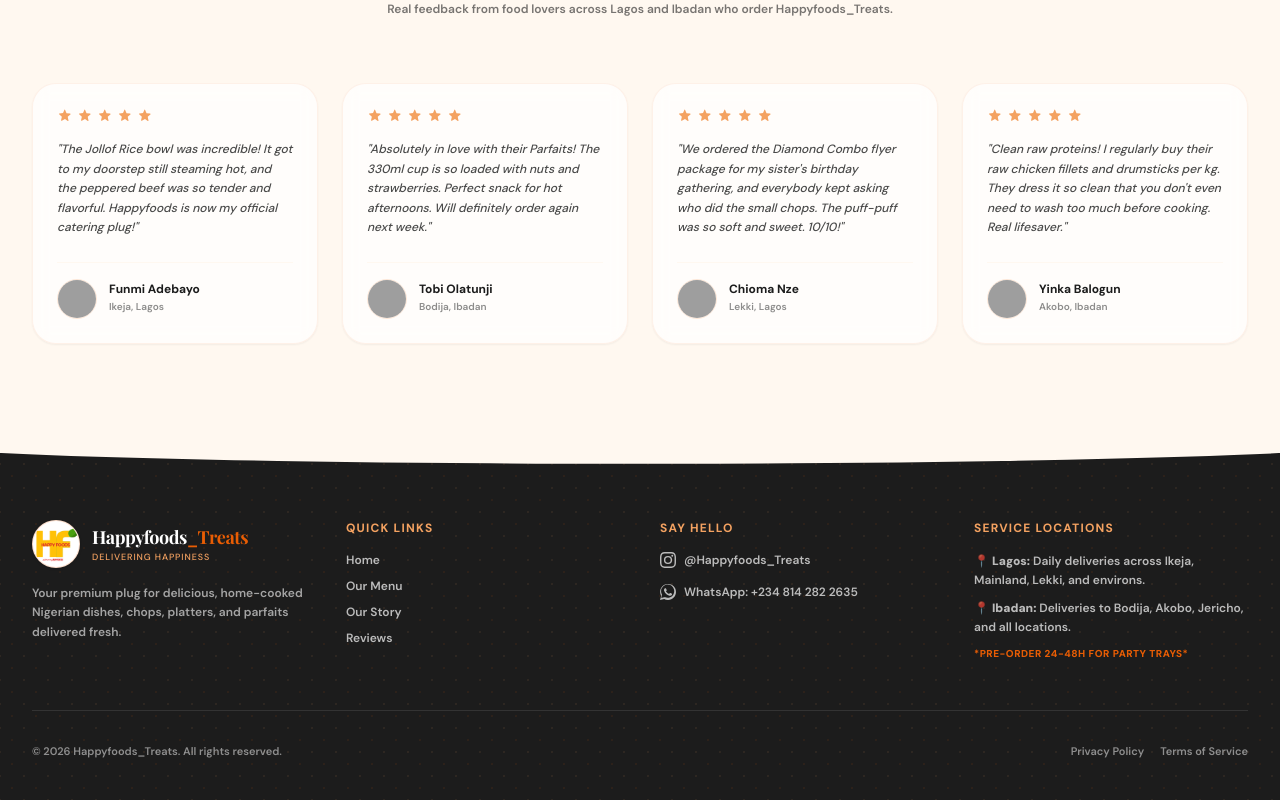
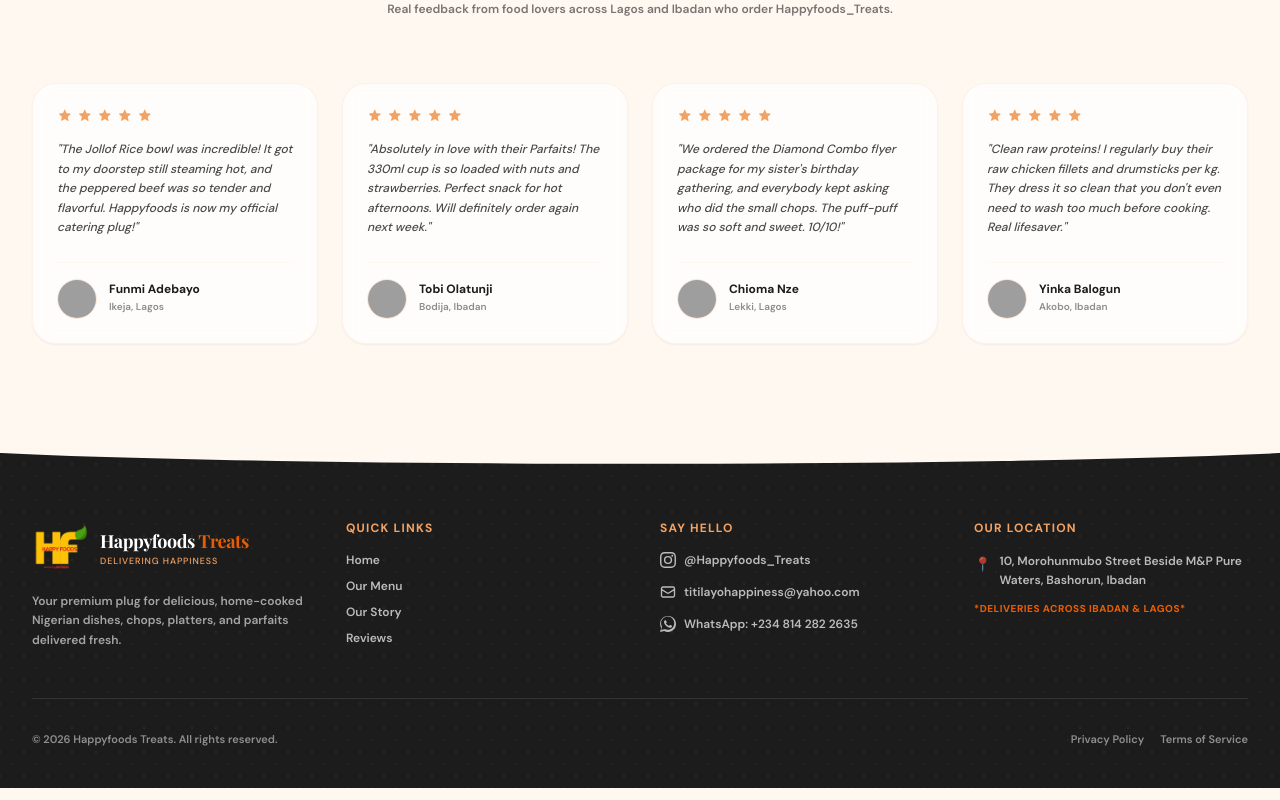
Before and after one commit to devsultan06/happyfood, a Next.js app: page / in a window 1280 px wide. Shown: the part 6723-7523 px from the top of the page. Built offline with nearby package versions, Linux system fonts and the light colour scheme; grey boxes are pictures that could not be loaded; a web font is replaced by a local one.

Commit message:
style: update footer logo branding, add email contact, and revise location details

```diff
--- a/components/Footer.tsx
+++ b/components/Footer.tsx
@@ -21,18 +21,18 @@
           {/* Brand & Logo Column */}
           <div className="space-y-4">
             <div className="flex items-center gap-3">
-              <div className="relative h-12 w-12 overflow-hidden rounded-full border border-brand-orange/20 bg-white p-0.5 shadow-sm">
+              <div className="relative h-14 w-14 shrink-0">
                 <Image
                   src="/images/happyfoods-logo.png"
-                  alt="Happyfoods_Treats Logo"
+                  alt="Happyfoods Treats Logo"
                   fill
-                  className="object-cover"
-                  sizes="48px"
+                  className="object-contain"
+                  sizes="56px"
                 />
               </div>
               <div className="flex flex-col">
                 <span className="font-serif text-base font-bold tracking-tight text-white sm:text-lg">
-                  Happyfoods<span className="text-brand-orange">_Treats</span>
+                  Happyfoods <span className="text-brand-orange">Treats</span>
                 </span>
                 <span className="text-[9px] font-medium tracking-widest uppercase text-brand-gold">
                   Delivering Happiness
@@ -98,6 +98,17 @@
               </li>
               <li>
                 <a
+                  href="mailto:titilayohappiness@yahoo.com"
+                  className="inline-flex items-center gap-2 text-white/70 transition-colors hover:text-brand-orange"
+                >
+                  <svg xmlns="http://www.w3.org/2000/svg" fill="none" viewBox="0 0 24 24" strokeWidth={2} stroke="currentColor" className="h-4 w-4">
+                    <path strokeLinecap="round" strokeLinejoin="round" d="M21.75 6.75v10.5a2.25 2.25 0 0 1-2.25 2.25h-15a2.25 2.25 0 0 1-2.25-2.25V6.75m19.5 0A2.25 2.25 0 0 0 19.5 4.5h-15a2.25 2.25 0 0 0-2.25 2.25m19.5 0v.243a2.25 2.25 0 0 1-1.07 1.916l-7.5 4.615a2.25 2.25 0 0 1-2.36 0L3.32 8.91a2.25 2.25 0 0 1-1.07-1.916V6.75" />
+                  </svg>
+                  titilayohappiness@yahoo.com
+                </a>
+              </li>
+              <li>
+                <a
                   href="https://wa.me/2348142822635"
                   target="_blank"
                   rel="noopener noreferrer"
@@ -119,13 +130,15 @@
           {/* Location details */}
           <div className="space-y-4">
             <h4 className="text-xs font-bold uppercase tracking-widest text-brand-gold">
-              Service Locations
+              Our Location
             </h4>
-            <div className="text-xs font-semibold text-white/70 space-y-2 leading-relaxed">
-              <p>📍 <strong>Lagos:</strong> Daily deliveries across Ikeja, Mainland, Lekki, and environs.</p>
-              <p>📍 <strong>Ibadan:</strong> Deliveries to Bodija, Akobo, Jericho, and all locations.</p>
+            <div className="text-xs font-semibold text-white/70 space-y-2.5 leading-relaxed">
+              <p className="flex items-start gap-2">
+                <span className="shrink-0 text-sm mt-0.5">📍</span>
+                <span>10, Morohunmubo Street Beside M&P Pure Waters, Bashorun, Ibadan</span>
+              </p>
               <p className="text-[10px] text-brand-orange mt-2 uppercase tracking-wider font-extrabold">
-                *Pre-order 24-48h for party trays*
+                *Deliveries across Ibadan & Lagos*
               </p>
             </div>
           </div>
@@ -134,7 +147,7 @@
 
         {/* Bottom copyright details */}
         <div className="pt-8 flex flex-col gap-4 sm:flex-row sm:items-center sm:justify-between text-[11px] font-semibold text-white/50">
-          <p>© {currentYear} Happyfoods_Treats. All rights reserved.</p>
+          <p>© {currentYear} Happyfoods Treats. All rights reserved.</p>
           <div className="flex gap-4">
             <a href="#" className="hover:text-brand-orange">Privacy Policy</a>
             <a href="#" className="hover:text-brand-orange">Terms of Service</a>
```
